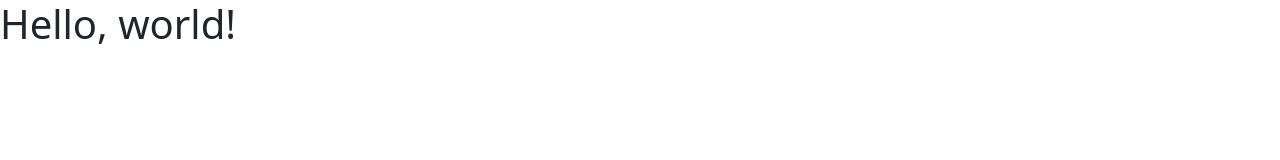
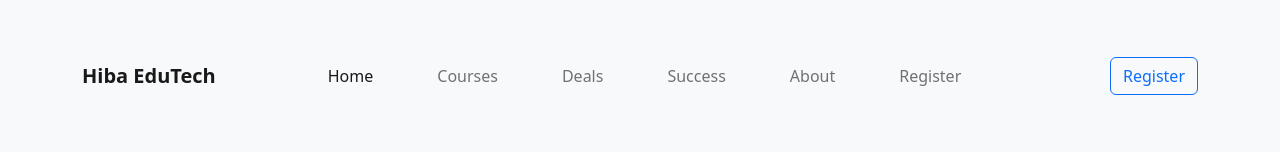
Before and after one commit to adhorahiba/Hiba-EduTech, a plain HTML site: page index.html in a window 1280 px wide. Drawn offline with nearby package versions, Linux system fonts and the light colour scheme.

Commit message:
NavBar added

```diff
--- a/index.html
+++ b/index.html
@@ -10,7 +10,51 @@
 </head>
 
 <body>
-    <h1>Hello, world!</h1>
+    <!-- Header start -->
+    <header>
+        <!-- navBar -->
+        <nav class="navbar navbar-expand-lg bg-light">
+            <div class="container mt-5 pb-5">
+                <a class="navbar-brand fw-bold pe-5" href="#">Hiba EduTech</a>
+
+                <button class="navbar-toggler" type="button" data-bs-toggle="collapse"
+                    data-bs-target="#navbarSupportedContent" aria-controls="navbarSupportedContent"
+                    aria-expanded="false" aria-label="Toggle navigation">
+                    <span class="navbar-toggler-icon"></span>
+                </button>
+                <div class="collapse navbar-collapse" id="navbarSupportedContent">
+                    <ul class="navbar-nav me-auto mb-2 mb-lg-0">
+                        <li class="nav-item">
+                            <a class="nav-link active ps-5" aria-current="page" href="#">Home</a>
+                        </li>
+                        <li class="nav-item ps-5">
+                            <a class="nav-link" href="#">Courses</a>
+                        </li>
+                        <li class="nav-item ps-5">
+                            <a class="nav-link" href="#">Deals</a>
+                        </li>
+                        <li class="nav-item ps-5">
+                            <a class="nav-link" href="#">Success</a>
+                        </li>
+                        <li class="nav-item ps-5">
+                            <a class="nav-link" href="#">About</a>
+                        </li>
+                        <li class="nav-item ps-5">
+                            <a class="nav-link" href="#">Register</a>
+                        </li>
+
+                    </ul>
+                </div>
+                <!-- Register button -->
+                <button class="btn btn-outline-primary" type="Register">Register</button>
+
+            </div>
+            </div>
+        </nav>
+    </header>
+    <!-- Header end -->
+
+
     <script src="https://cdn.jsdelivr.net/npm/bootstrap@5.2.0/dist/js/bootstrap.bundle.min.js"
         integrity="sha384-A3rJD856KowSb7dwlZdYEkO39Gagi7vIsF0jrRAoQmDKKtQBHUuLZ9AsSv4jD4Xa"
         crossorigin="anonymous"></script>
```
